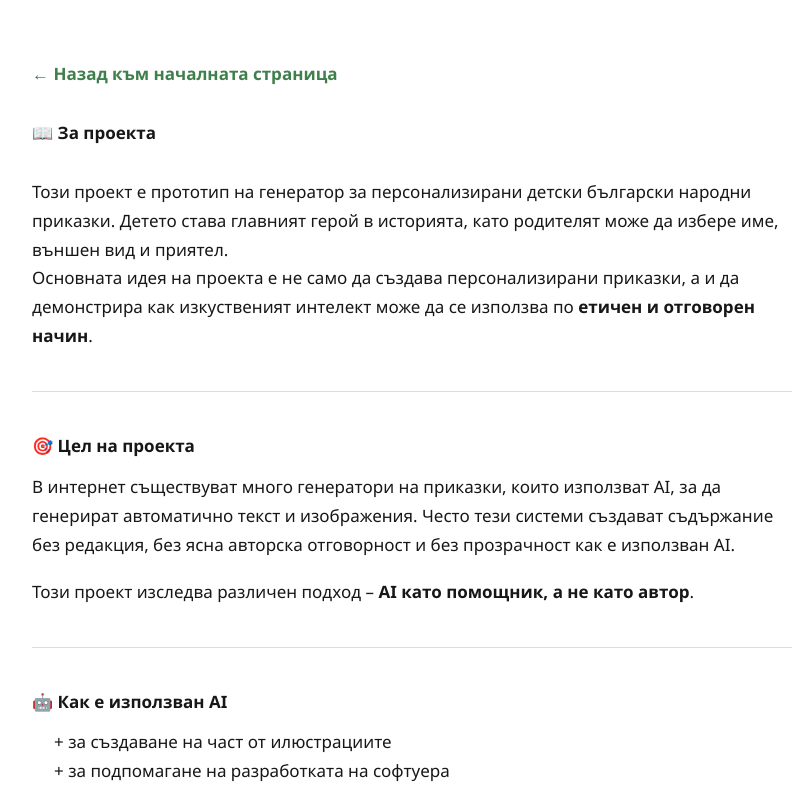
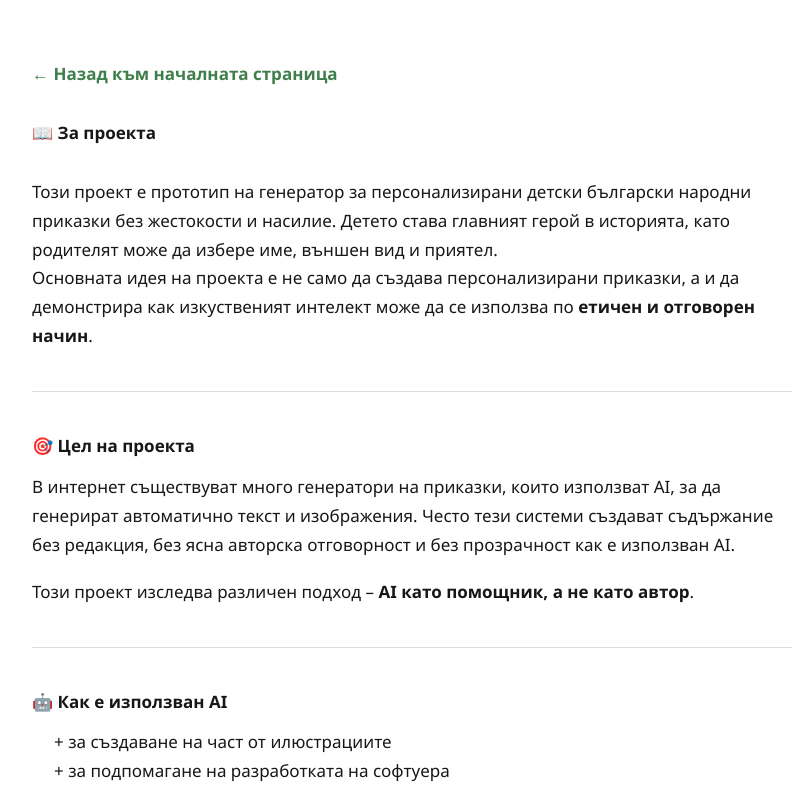
Before and after one commit to RumyanaK/ai-folklore-story-generator, a Next.js app: page /about in a window 1280 px wide. Shown: the top 791 px of the page, without its empty margins (228-1037 px from the left). Built offline with nearby package versions, Linux system fonts and the light colour scheme.

Commit message:
trigger deployment after repo fix

```diff
--- a/app/about/page.tsx
+++ b/app/about/page.tsx
@@ -29,7 +29,7 @@ export default function AboutPage() {
 
       <p>
         Този проект е прототип на генератор за персонализирани детски
-        български народни приказки. Детето става главният герой в историята, като родителят
+        български народни приказки без жестокости и насилие. Детето става главният герой в историята, като родителят
         може да избере име, външен вид и приятел.
       </p>
 
```
